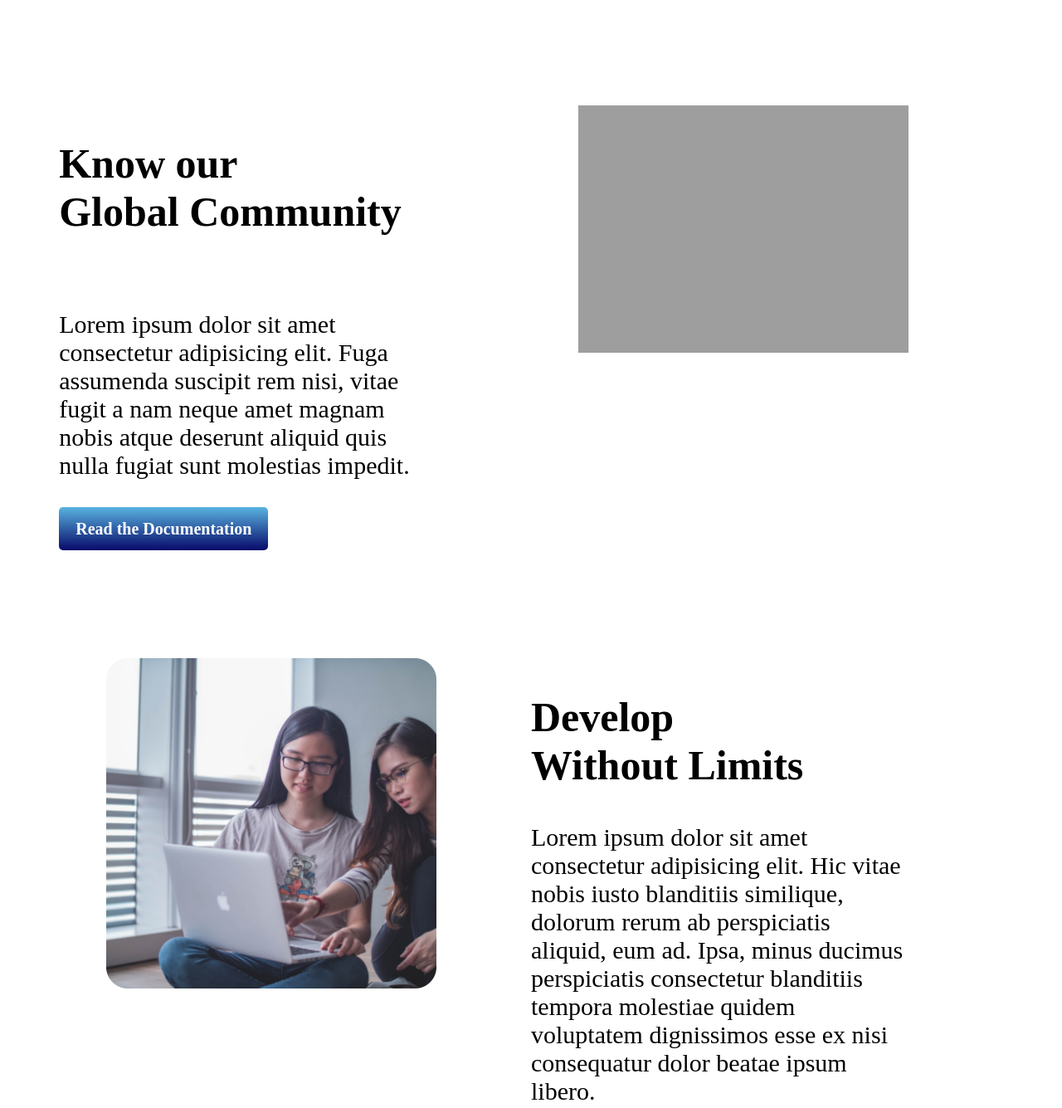
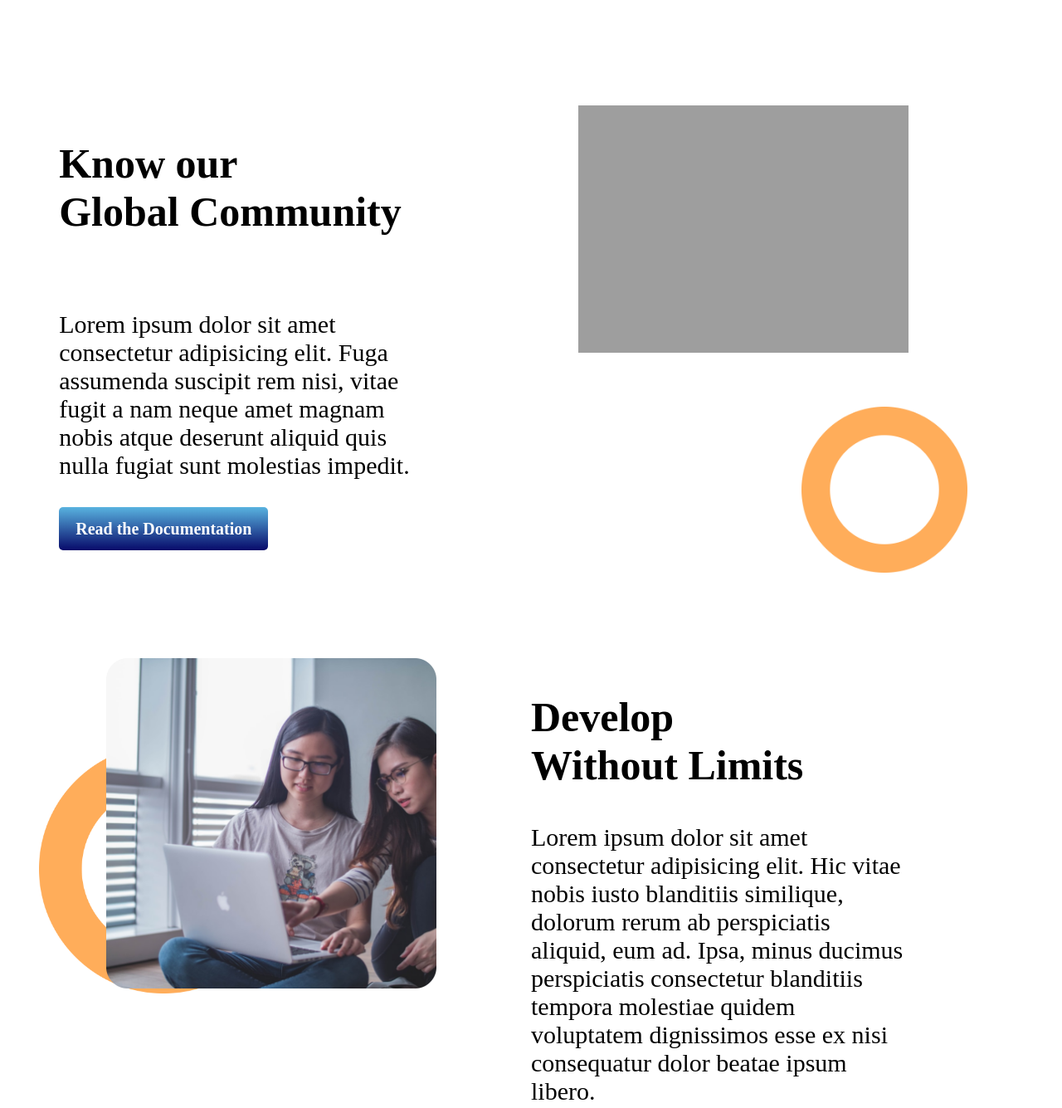
Before and after one commit to adibmahmud007/Mission-2022, a plain HTML site: page index.html in a window 1280 px wide. Shown: the part 1539-2874 px from the top of the page at 83% size. Drawn offline with Linux system fonts and the light colour scheme; the site is published under a folder, as on GitHub Pages, so addresses that start at the root find nothing.

Commit message:
last commit

```diff
--- a/style.css
+++ b/style.css
@@ -93,7 +93,7 @@
     display: flex;
     width: 90%;
     padding: 5%;
-    background-image: url(/images/shapes/shape-1.png);
+    background-image: url(./images/shapes/shape-1.png);
     background-size: 200px;
     background-repeat: no-repeat;
     background-position: 90% 95%;
@@ -114,7 +114,7 @@
     padding-left: 8%;
     padding-right: 8%;
     padding-top: 3%;
-    background-image: url(/images/shapes/shape-7.png),url(/images/shapes/shape-6.png);
+    background-image: url(./images/shapes/shape-7.png),url(./images/shapes/shape-6.png);
     background-size: 200px,200px;
     background-repeat: no-repeat,no-repeat;
     background-position: 12% 5%,10% 95%;
@@ -136,7 +136,7 @@
     display: flex;
     width: 90%;
     padding: 5%;
-    background-image:url(/images/shapes/shape-1.png) ;
+    background-image:url(./images/shapes/shape-1.png) ;
     background-repeat: no-repeat;
     background-size: 300px;
     background-position: 4% 40%;
```
